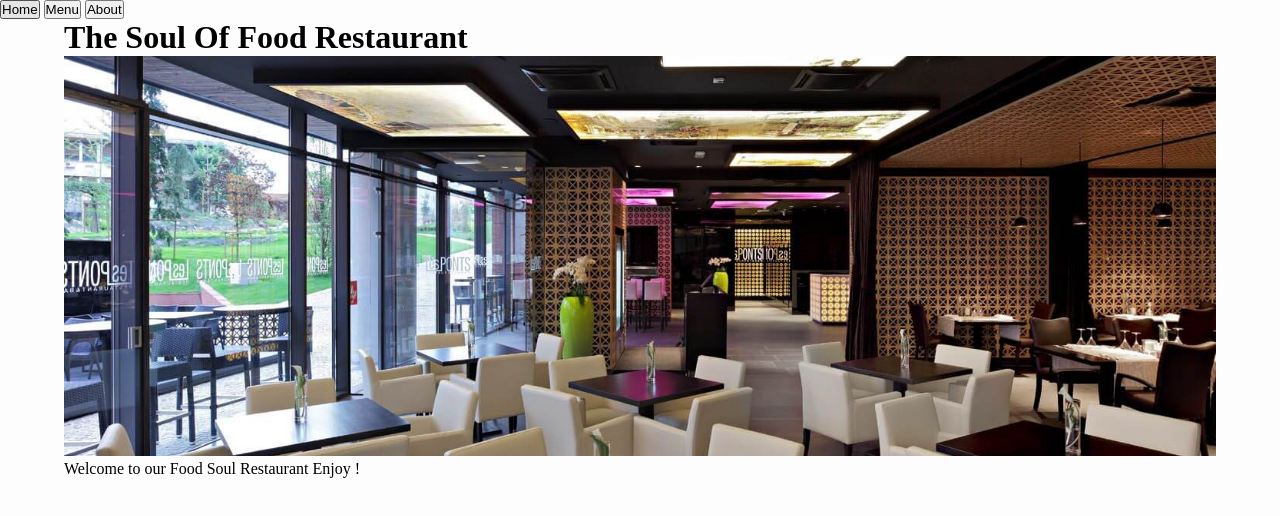
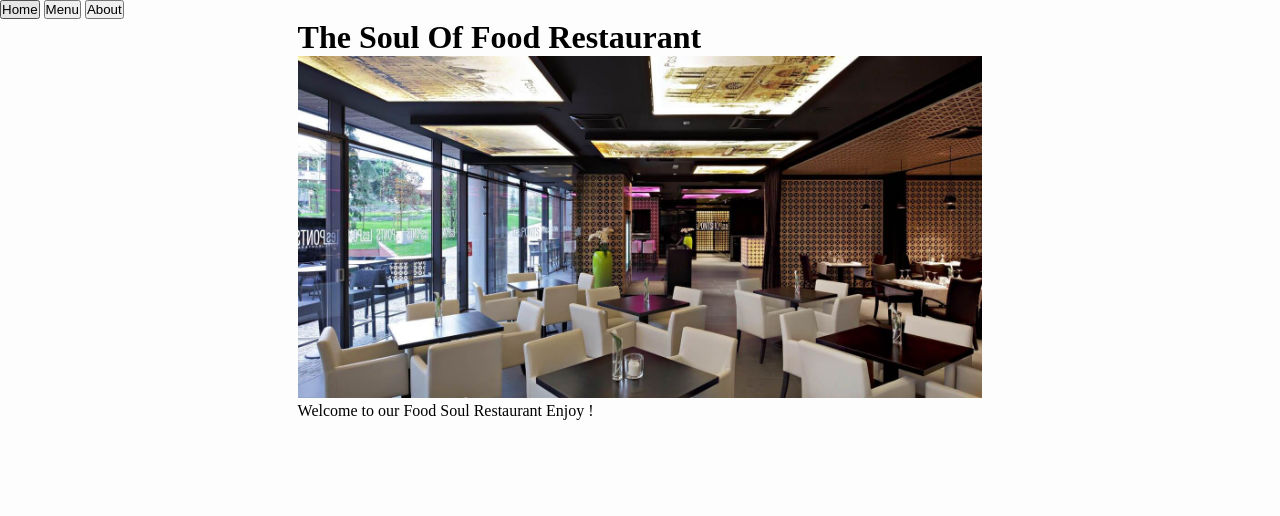
Before and after one commit to ZELAWEST/Restaurant-Page, a website built with webpack: page src/template.html in a window 1280 px wide. Built offline with nearby package versions, Linux system fonts and the light colour scheme.

Commit message:
Fix functionality of tabs

```diff
--- a/src/aboutpage.js
+++ b/src/aboutpage.js
@@ -3,7 +3,7 @@ export default class About {
 
     constructor() {
         this.aboutElement = document.createElement('div')
-        this.aboutElement.id = 'menu'
+        this.aboutElement.id = 'about'
         this.img = document.createElement('img')
     }
     setDivPic = () => {
--- a/src/initialPageLoder.js
+++ b/src/initialPageLoder.js
@@ -14,7 +14,7 @@ function pageLoad(contentDiv) {
 
 	const homePicDiv = document.createElement('p')
 
-	homePicDiv.id = 'picture'
+	homePicDiv.id = 'home'
 	//  homePicDiv.append(img)
 
 
--- a/src/styles.css
+++ b/src/styles.css
@@ -7,53 +7,28 @@
 }
 body{
     width: 100vw;
-    height:100vh;
+
     background-color: rgba(237, 237, 237, 0.1);
 
 
 }
 #content{
-    width: 90%;
-    height: 25rem;
+    width: 53.5%;
+    max-height: 55rem;
     margin: 0 auto;
     object-fit: cover;
-    object-position: center center;
+    object-position: top center;
 }
 #content img{
     width: 100%;
-    height: 25rem;
+    max-height: 30%;
     object-fit: cover;
-    object-position: center center;
+    object-position: top center;
 
 }
-
-/* #picture {
-    /* width: 1800px ;
-    height: 300px; */
-    /* width: 90%; */
-    /* height: 15rem; */
-    /* margin: 0 5rem; */
-   /* background-image:url(reservation-seat.jpg) ;
-   background-size:cover;
-   background-repeat:no-repeat;
-   background-position: 50% 70%;
-
-
-
-} */
-/* #menu-about{
-    width: 90%; */
-    /* height: 25%; */
-    /* object-fit: cover;
+#content  #about img,#content  #menu img{
+    margin-top: 2.1rem;
+    width: 100%;
+    height: 30%;
     object-position: center center;
-    padding-left:  15%;
-   border: solid 2px rgba(0, 0, 0, 0.0.08);
-   background-color:rgba(51, 52, 53, 0.57) ;
-
 }
-#menu-about img{
-    width: 80%;
-  margin: 8px;
-    object-fit: cover;
-    object-position: center center;
-} */
```
Also changed, not shown: src/about.jpg.
